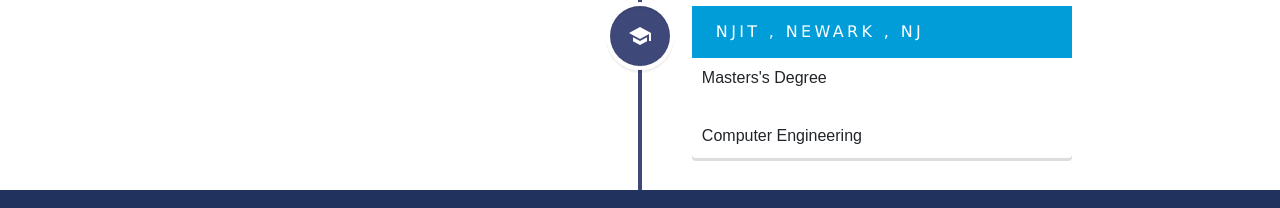
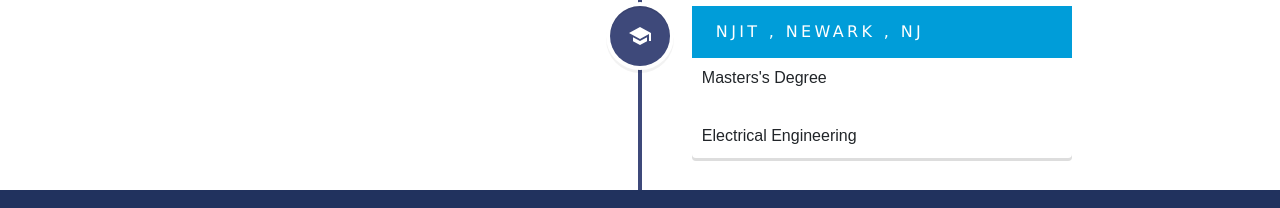
Before and after one commit to jayaramperma91/JayPortfolio, a Next.js app: page / in a window 1280 px wide. Shown: the part 3871-4079 px from the top of the page. Built offline with nearby package versions, Linux system fonts and the light colour scheme.

Commit message:
Update index.js

```diff
--- a/pages/index.js
+++ b/pages/index.js
@@ -708,8 +708,7 @@
                 San Francisco, CA
               </h3>
               <p>
-                Initiated a company-wide development project in Angular and
-                React, designing a unified application layout. Oversaw the
+                Initiated a company-wide development project in Angular, designing a unified application layout. Oversaw the
                 complete development, designing layouts, themes, business
                 workflows, components, controls, charts, and data grids across
                 more than ten applications, enhancing the application used by
@@ -770,7 +769,7 @@
                 Masters&apos;s Degree
               </h3>
 
-              <p> Computer Engineering</p>
+              <p> Electrical Engineering</p>
             </VerticalTimelineElement>
           </VerticalTimeline>
         </div>
```
